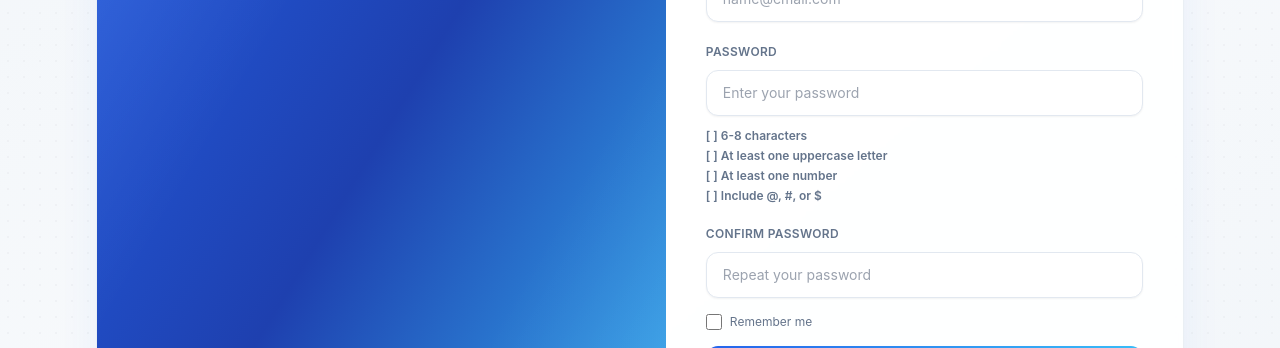
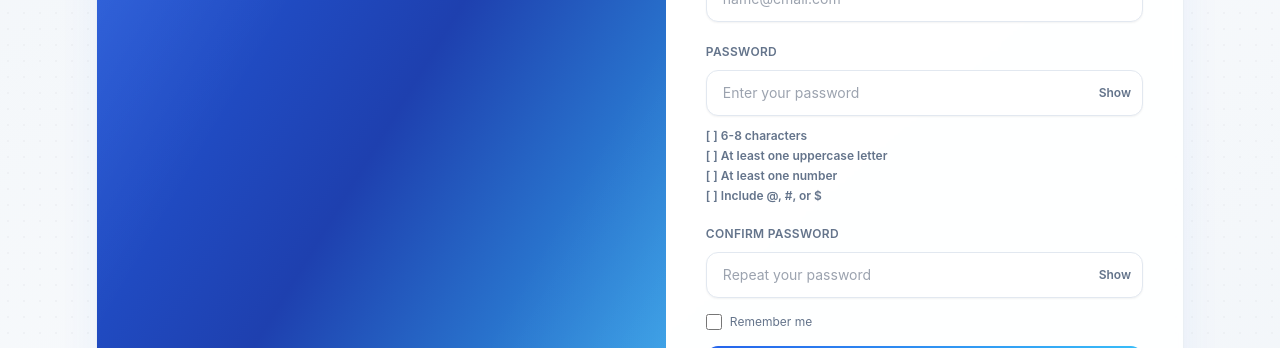
Before and after one commit to TharukshaPramod/CampusFlow-, a React (Vite) app in the folder frontend/: page /login in a window 1280 px wide. Both pictures are taken after a click on the button "Register". Shown: the part 443-791 px from the top of the page. Built offline with nearby package versions, Linux system fonts and the light colour scheme; no server answers.

Commit message:
updated
login pw showing, navigation errors fixed, celebration box

```diff
--- a/frontend/src/pages/Auth/AcceptInvite.tsx
+++ b/frontend/src/pages/Auth/AcceptInvite.tsx
@@ -11,9 +11,12 @@ type InviteMeta = {
   role: string;
 };
 
+const PASSWORD_MIN_LENGTH = 6;
+const PASSWORD_MAX_LENGTH = 8;
+
 const passwordRules = {
-  minLength: (v: string) => v.length >= 6,
-  maxLength: (v: string) => v.length <= 20,
+  minLength: (v: string) => v.length >= PASSWORD_MIN_LENGTH,
+  maxLength: (v: string) => v.length <= PASSWORD_MAX_LENGTH,
   uppercase: (v: string) => /[A-Z]/.test(v),
   number: (v: string) => /\d/.test(v),
   symbol: (v: string) => /[@#$!%^&*()_+\-=\[\]{};':"\\|,.<>/?]/.test(v),
@@ -120,10 +123,12 @@ export default function AcceptInvite() {
                 type="password"
                 value={password}
                 onChange={(e) => setPassword(e.target.value)}
+                minLength={PASSWORD_MIN_LENGTH}
+                maxLength={PASSWORD_MAX_LENGTH}
                 className="w-full rounded-lg border border-slate-300 px-3 py-2 text-slate-900 outline-none ring-primary/20 focus:border-primary focus:ring-2"
               />
               <div className="mt-2 text-xs text-slate-500">
-                <p>{passwordRules.minLength(password) ? "[x]" : "[ ]"} At least 6 characters</p>
+                <p>{passwordRules.minLength(password) ? "[x]" : "[ ]"} {PASSWORD_MIN_LENGTH}-{PASSWORD_MAX_LENGTH} characters</p>
                 <p>{passwordRules.uppercase(password) ? "[x]" : "[ ]"} One uppercase letter</p>
                 <p>{passwordRules.number(password) ? "[x]" : "[ ]"} One number</p>
                 <p>{passwordRules.symbol(password) ? "[x]" : "[ ]"} One symbol</p>
--- a/frontend/src/pages/Auth/Callback.tsx
+++ b/frontend/src/pages/Auth/Callback.tsx
@@ -37,6 +37,7 @@ export default function AuthCallback() {
       if (token) {
         try {
           login(token);
+          sessionStorage.setItem('showLoginCelebration', '1');
           toast.success('Welcome! Signed in with Google');
           setTimeout(() => {
             navigate('/', { replace: true });
--- a/frontend/src/pages/Auth/Login.tsx
+++ b/frontend/src/pages/Auth/Login.tsx
@@ -7,13 +7,15 @@ import api from '../../services/api/client';
 
 type Mode = 'login' | 'register' | 'verify';
 
+const REGISTER_PASSWORD_MIN_LENGTH = 6;
+const REGISTER_PASSWORD_MAX_LENGTH = 8;
+
 const getRedirectPathFromToken = (jwtToken: string) => {
   try {
-    const payload = JSON.parse(atob(jwtToken.split('.')[1]));
-    const roles = (payload.roles || []).map((r: string) => r.replace('ROLE_', ''));
-    return roles.includes('ADMIN') ? '/' : '/dashboard';
+    JSON.parse(atob(jwtToken.split('.')[1]));
+    return '/';
   } catch {
-    return '/dashboard';
+    return '/';
   }
 };
 
@@ -32,6 +34,8 @@ export default function Login() {
   });
   const [pendingEmail, setPendingEmail] = useState('');
   const [verificationCode, setVerificationCode] = useState('');
+  const [showPassword, setShowPassword] = useState(false);
+  const [showConfirmPassword, setShowConfirmPassword] = useState(false);
 
   const [form, setForm] = useState({
     name: '',
@@ -40,7 +44,7 @@ export default function Login() {
     confirmPassword: '',
   });
 
-  if (user) return <Navigate to={user.roles?.includes('ADMIN') ? '/' : '/dashboard'} replace />;
+  if (user) return <Navigate to="/" replace />;
 
   useEffect(() => {
     const errorCode = searchParams.get('error');
@@ -83,6 +87,8 @@ export default function Login() {
     setMode(newMode);
     setForm({ name: '', email: '', password: '', confirmPassword: '' });
     setTouched({ name: false, email: false, password: false, confirmPassword: false });
+    setShowPassword(false);
+    setShowConfirmPassword(false);
     if (newMode !== 'verify') {
       setPendingEmail('');
       setVerificationCode('');
@@ -94,7 +100,9 @@ export default function Login() {
   const nameIsValid = nameValue.length > 0 && /^[A-Za-z\s]+$/.test(nameValue);
   const emailIsValid = emailValue.length > 0 && /^[^\s@]+@gmail\.com$/i.test(emailValue);
   const passwordRules = {
-    length: form.password.length >= 6 && form.password.length <= 8,
+    length:
+      form.password.length >= REGISTER_PASSWORD_MIN_LENGTH &&
+      form.password.length <= REGISTER_PASSWORD_MAX_LENGTH,
     uppercase: /[A-Z]/.test(form.password),
     number: /\d/.test(form.password),
     symbol: /[@#$]/.test(form.password),
@@ -144,13 +152,14 @@ export default function Login() {
           password: form.password,
         });
         login(res.data.token);
+        sessionStorage.setItem('showLoginCelebration', '1');
         toast.success('Welcome back!');
         navigate(getRedirectPathFromToken(res.data.token), { replace: true });
       }
     } catch (err: any) {
       const message = err.response?.data?.message || 'Something went wrong';
       if (mode === 'login' && message === 'Invalid email or password') {
-        toast.error('Invalid email or password');
+        window.alert('Incorrect Username or Password');
         return;
       }
       toast.error(message);
@@ -320,19 +329,30 @@ export default function Login() {
                     <label className="text-xs font-semibold uppercase tracking-wide text-slate-500">
                       Password
                     </label>
+                    <div className="relative mt-2">
                       <input
-                      type="password"
+                        type={showPassword ? 'text' : 'password'}
                         placeholder="Enter your password"
-                      className="mt-2 w-full rounded-xl border border-slate-200 bg-white px-4 py-3 text-sm text-slate-700 shadow-sm focus:border-primary focus:outline-none focus:ring-2 focus:ring-primary/20"
+                        className="w-full rounded-xl border border-slate-200 bg-white px-4 py-3 pr-20 text-sm text-slate-700 shadow-sm focus:border-primary focus:outline-none focus:ring-2 focus:ring-primary/20"
                         value={form.password}
                         onChange={(e) => setForm({ ...form, password: e.target.value })}
                         onBlur={() => setTouched((prev) => ({ ...prev, password: true }))}
+                        minLength={mode === 'register' ? REGISTER_PASSWORD_MIN_LENGTH : undefined}
+                        maxLength={mode === 'register' ? REGISTER_PASSWORD_MAX_LENGTH : undefined}
                         required
                       />
+                      <button
+                        type="button"
+                        onClick={() => setShowPassword((prev) => !prev)}
+                        className="absolute right-3 top-1/2 -translate-y-1/2 text-xs font-semibold text-slate-500 hover:text-slate-700"
+                      >
+                        {showPassword ? 'Hide' : 'Show'}
+                      </button>
+                    </div>
                     {mode === 'register' && (
                       <div className="mt-3 space-y-1 text-xs">
                         <p className={`font-semibold ${passwordRules.length ? 'text-emerald-600' : 'text-slate-500'}`}>
-                          [{passwordRules.length ? 'x' : ' '}] 6-8 characters
+                          [{passwordRules.length ? 'x' : ' '}] {REGISTER_PASSWORD_MIN_LENGTH}-{REGISTER_PASSWORD_MAX_LENGTH} characters
                         </p>
                         <p className={`font-semibold ${passwordRules.uppercase ? 'text-emerald-600' : 'text-slate-500'}`}>
                           [{passwordRules.uppercase ? 'x' : ' '}] At least one uppercase letter
@@ -360,15 +380,26 @@ export default function Login() {
                     <label className="text-xs font-semibold uppercase tracking-wide text-slate-500">
                       Confirm password
                     </label>
+                    <div className="relative mt-2">
                       <input
-                      type="password"
+                        type={showConfirmPassword ? 'text' : 'password'}
                         placeholder="Repeat your password"
-                      className="mt-2 w-full rounded-xl border border-slate-200 bg-white px-4 py-3 text-sm text-slate-700 shadow-sm focus:border-primary focus:outline-none focus:ring-2 focus:ring-primary/20"
+                        className="w-full rounded-xl border border-slate-200 bg-white px-4 py-3 pr-20 text-sm text-slate-700 shadow-sm focus:border-primary focus:outline-none focus:ring-2 focus:ring-primary/20"
                         value={form.confirmPassword}
                         onChange={(e) => setForm({ ...form, confirmPassword: e.target.value })}
                         onBlur={() => setTouched((prev) => ({ ...prev, confirmPassword: true }))}
+                        minLength={REGISTER_PASSWORD_MIN_LENGTH}
+                        maxLength={REGISTER_PASSWORD_MAX_LENGTH}
                         required
                       />
+                      <button
+                        type="button"
+                        onClick={() => setShowConfirmPassword((prev) => !prev)}
+                        className="absolute right-3 top-1/2 -translate-y-1/2 text-xs font-semibold text-slate-500 hover:text-slate-700"
+                      >
+                        {showConfirmPassword ? 'Hide' : 'Show'}
+                      </button>
+                    </div>
                     {touched.confirmPassword && form.confirmPassword.length > 0 && !confirmMatches && (
                       <p className="mt-2 text-xs font-semibold text-red-500">Passwords do not match</p>
                     )}
--- a/frontend/src/pages/Home/Home.tsx
+++ b/frontend/src/pages/Home/Home.tsx
@@ -1,8 +1,35 @@
-import { motion } from 'framer-motion';
-import { Building2, CalendarCheck, ShieldAlert, ArrowRight, CheckCircle2 } from 'lucide-react';
+import { useEffect, useState } from 'react';
+import { AnimatePresence, motion } from 'framer-motion';
+import { Building2, CalendarCheck, ShieldAlert, ArrowRight, CheckCircle2, Sparkles } from 'lucide-react';
 import { Link } from 'react-router-dom';
 
 function Home() {
+  const [showCelebration, setShowCelebration] = useState(false);
+
+  useEffect(() => {
+    const shouldCelebrate = sessionStorage.getItem('showLoginCelebration') === '1';
+    if (!shouldCelebrate) {
+      return;
+    }
+
+    setShowCelebration(true);
+    sessionStorage.removeItem('showLoginCelebration');
+  }, []);
+
+  useEffect(() => {
+    if (!showCelebration) {
+      return;
+    }
+
+    const timer = window.setTimeout(() => {
+      setShowCelebration(false);
+    }, 1000);
+
+    return () => {
+      window.clearTimeout(timer);
+    };
+  }, [showCelebration]);
+
   const fadeIn = {
     hidden: { opacity: 0, y: 20 },
     visible: { opacity: 1, y: 0 }
@@ -39,6 +66,30 @@ function Home() {
 
   return (
     <div className="w-full bg-slate-50">
+      <AnimatePresence>
+        {showCelebration && (
+          <motion.div
+            initial={{ opacity: 0, y: -24, scale: 0.94 }}
+            animate={{ opacity: 1, y: 0, scale: 1 }}
+            exit={{ opacity: 0, y: -20, scale: 0.96 }}
+            transition={{ duration: 0.45, ease: 'easeOut' }}
+            className="fixed right-4 top-24 z-50 w-[min(92vw,22rem)]"
+          >
+            <div className="rounded-2xl border border-emerald-200/70 bg-gradient-to-r from-emerald-500 to-teal-500 p-[1px] shadow-2xl shadow-emerald-500/25">
+              <div className="flex items-start gap-3 rounded-2xl bg-white/95 px-4 py-3 backdrop-blur">
+                <div className="mt-0.5 rounded-full bg-emerald-100 p-2 text-emerald-600">
+                  <Sparkles className="h-4 w-4" />
+                </div>
+                <div>
+                  <p className="text-sm font-bold text-slate-900">Signed in successfully</p>
+                  <p className="text-xs text-slate-600">Welcome to CampusFlow. Ready to get started.</p>
+                </div>
+              </div>
+            </div>
+          </motion.div>
+        )}
+      </AnimatePresence>
+
       {/* Hero Section */}
       <section className="relative pt-32 pb-20 lg:pt-48 lg:pb-32 overflow-hidden bg-gradient-to-b from-slate-100 via-slate-50 to-slate-100">
         {/* Background decorative elements */}
```
Lines whose indentation alone changed are shown as unchanged.
